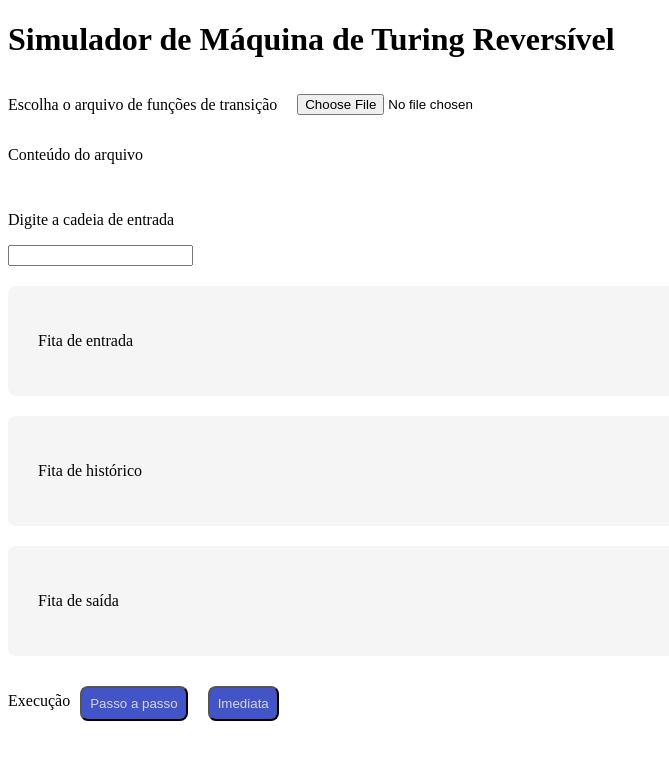
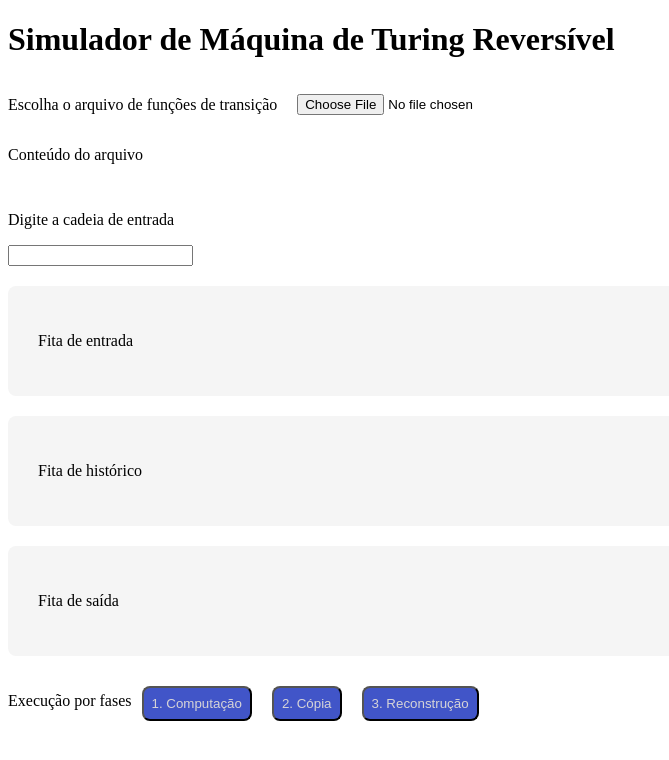
Before and after one commit to DaiDVieira/maquina-de-turing-reversivel, a Vue app: page / in a window 1280 px wide. Shown: the top 760 px of the page, without its empty margins (0-669 px from the left). Built offline with nearby package versions, Linux system fonts and the light colour scheme.

Commit message:
botoes 3 fases

```diff
--- a/src/components/MaquinaTuring.vue
+++ b/src/components/MaquinaTuring.vue
@@ -45,9 +45,14 @@ import Botao from './Botao.vue'
         </div>
     </div>
     <div class="container-botoes">
-        <p>Execução</p>
+        <p>Execução por fases</p>
+        <!--
         <Botao class="botao" texto="Passo a passo" />
-        <Botao class="botao" texto="Imediata"/>
+        <Botao class="botao" texto="Completa"/>
+    -->
+        <Botao class="botao" texto="1. Computação" />
+        <Botao class="botao" texto="2. Cópia"/>
+        <Botao class="botao" texto="3. Reconstrução"/>
     </div>
 </template>
 
```
